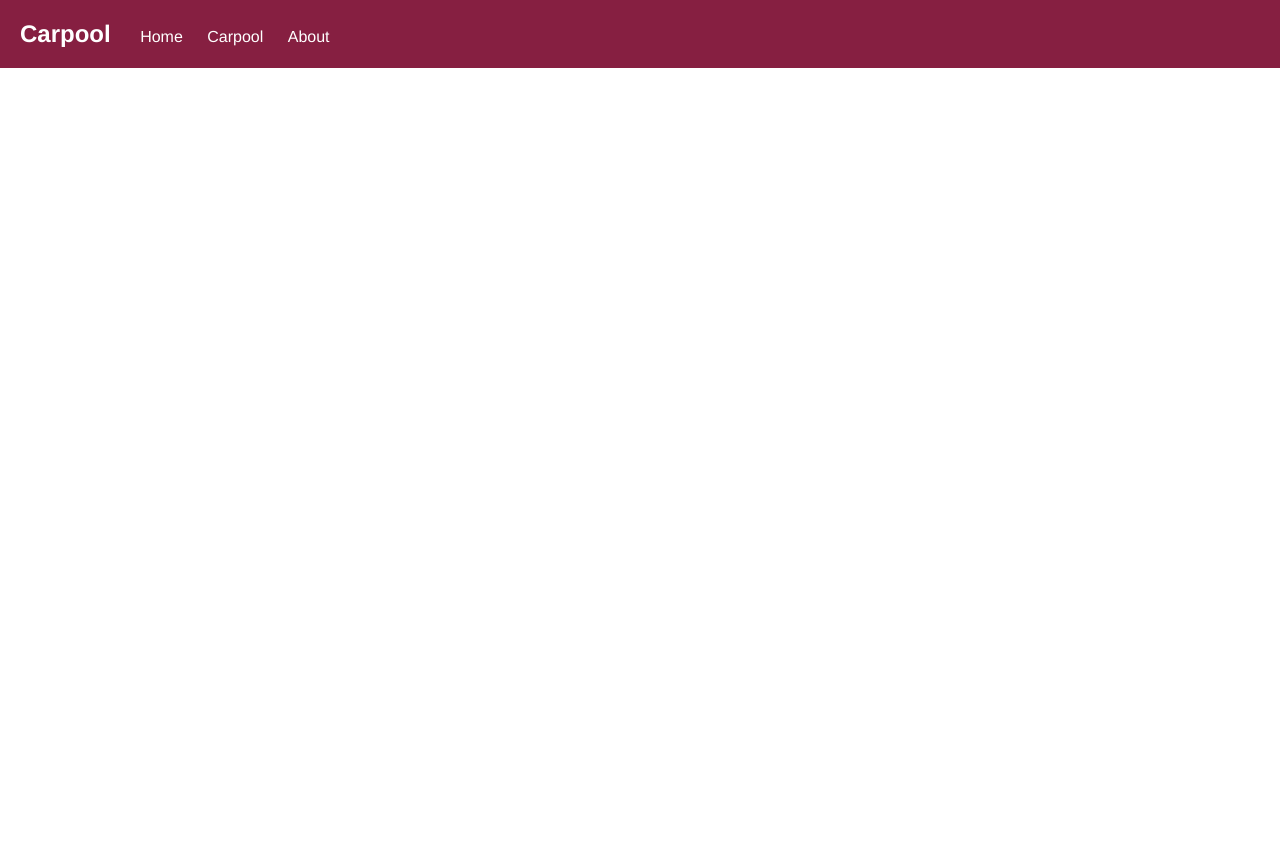
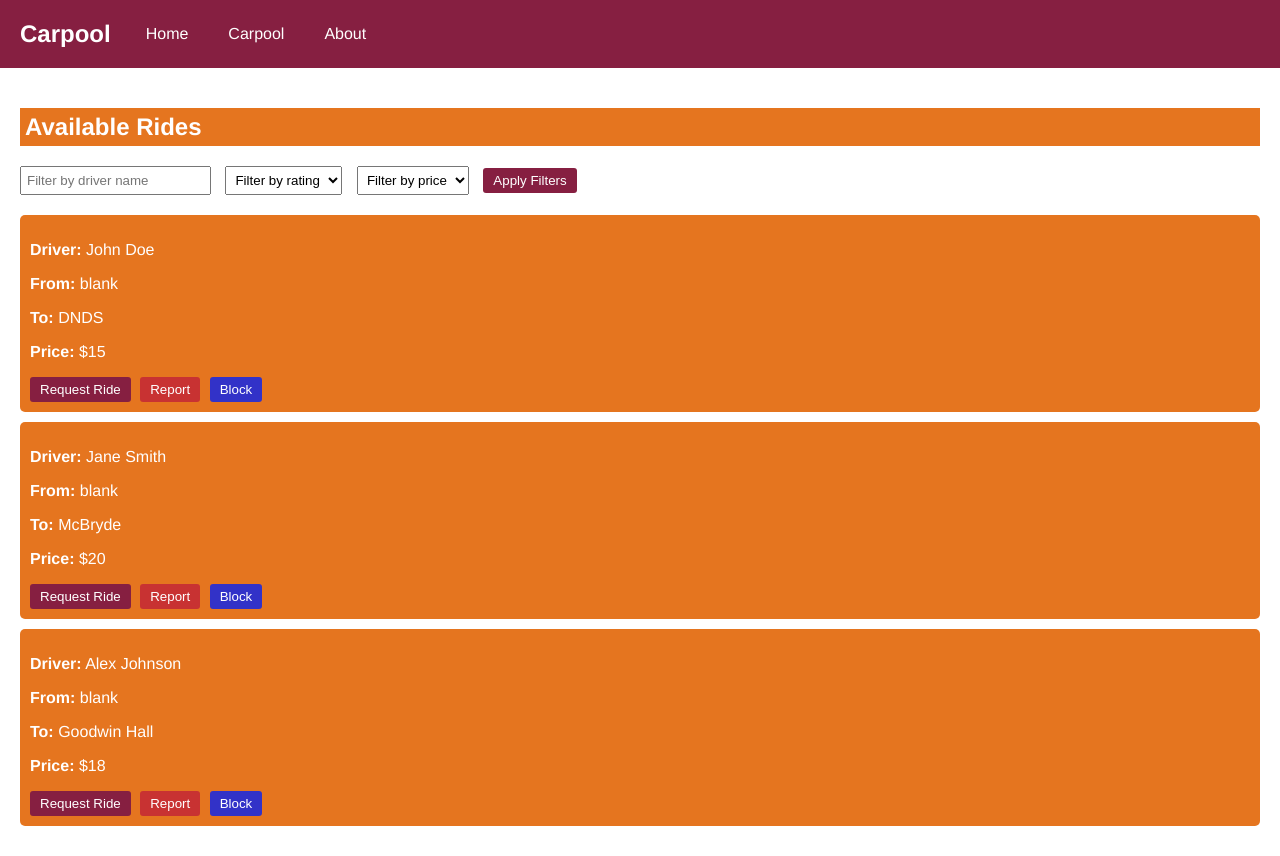
Before and after one commit to MasonBoggs/CS3704-Mock-Carpool-Website-Group-Proj, a website: page carpool.html in a window 1280 px wide. Before the commit the page ends 800 px from the top, so only its background shows below. Drawn offline with Linux system fonts and the light colour scheme.

Commit message:
Your commit message

```diff
--- a/carpool.html
+++ b/carpool.html
@@ -3,7 +3,6 @@
 <head>
     <meta charset="UTF-8">
     <meta name="viewport" content="width=device-width, initial-scale=1.0">
-
     <title>Carpool</title>
 
     <style>
@@ -23,23 +22,49 @@
         h2 {
             background: rgb(229, 117, 31);
             color: white;
+            padding: 5px;
         }
         section {
-            display: flex;
-            flex-direction: row;
             padding: 20px;
+        }
+        .ride-post {
+            background: rgb(229, 117, 31);
             color: white;
-            background: rgb(117, 120, 123);
+            padding: 10px;
+            margin: 10px 0;
+            border-radius: 5px;
         }
-        div {
-            background: rgb(117, 120, 123);
-            margin: auto;
-            width: 100px;
+        .btn {
+            background: rgb(134, 31, 65);
+            color: white;
+            border: none;
+            padding: 5px 10px;
+            cursor: pointer;
+            margin-right: 5px;
+            border-radius: 3px;
+        }
+        .btn:hover {
+            background: rgb(100, 20, 50);
+        }
+        .report-btn {
+            background: rgb(200, 50, 50);
+        }
+        .block-btn {
+            background: rgb(50, 50, 200);
+        }
+        .filters {
+            margin-bottom: 20px;
+        }
+        .filters input, .filters select {
+            margin-right: 10px;
+            padding: 5px;
         }
         ul {
             margin: 0;
             padding: 0;
             list-style-type: none;
+            display: flex;
+            background: rgb(134, 31, 65);
         }
         li {
             background: rgb(134, 31, 65);
@@ -49,9 +74,10 @@
         a {
             color:white;
             text-decoration: none;
+            padding: 10px;
+            display: block;
         }
     </style>
-
 </head>
 <body>
 
@@ -66,5 +92,58 @@
         </nav>
     </header>
 
+    <section>
+        <h2>Available Rides</h2>
+
+        <!-- Filters Section -->
+        <div class="filters">
+            <input type="text" id="driverFilter" placeholder="Filter by driver name">
+            <select id="ratingFilter">
+                <option value="">Filter by rating</option>
+                <option value="4.5">4.5+</option>
+                <option value="4.7">4.7+</option>
+                <option value="4.9">4.9+</option>
+            </select>
+            <select id="priceFilter">
+                <option value="">Filter by price</option>
+                <option value="15">$15 or less</option>
+                <option value="20">$20 or less</option>
+                <option value="25">$25 or less</option>
+            </select>
+            <button class="btn">Apply Filters</button>
+        </div>
+
+        <div class="ride-post">
+            <p><strong>Driver:</strong> John Doe</p>
+            <p><strong>From:</strong> blank</p>
+            <p><strong>To:</strong> DNDS</p>
+            <p><strong>Price:</strong> $15</p>
+            <button class="btn">Request Ride</button>
+            <button class="btn report-btn">Report</button>
+            <button class="btn block-btn">Block</button>
+        </div>
+
+        <div class="ride-post">
+            <p><strong>Driver:</strong> Jane Smith</p>
+            <p><strong>From:</strong> blank</p>
+            <p><strong>To:</strong> McBryde</p>
+            <p><strong>Price:</strong> $20</p>
+            <button class="btn">Request Ride</button>
+            <button class="btn report-btn">Report</button>
+            <button class="btn block-btn">Block</button>
+        </div>
+
+        <div class="ride-post">
+            <p><strong>Driver:</strong> Alex Johnson</p>
+            <p><strong>From:</strong> blank</p>
+            <p><strong>To:</strong> Goodwin Hall</p>
+            <p><strong>Price:</strong> $18</p>
+            <button class="btn">Request Ride</button>
+            <button class="btn report-btn">Report</button>
+            <button class="btn block-btn">Block</button>
+        </div>
+
+    </section>
+
 </body>
 </html>
```
Lines whose indentation alone changed are shown as unchanged.
